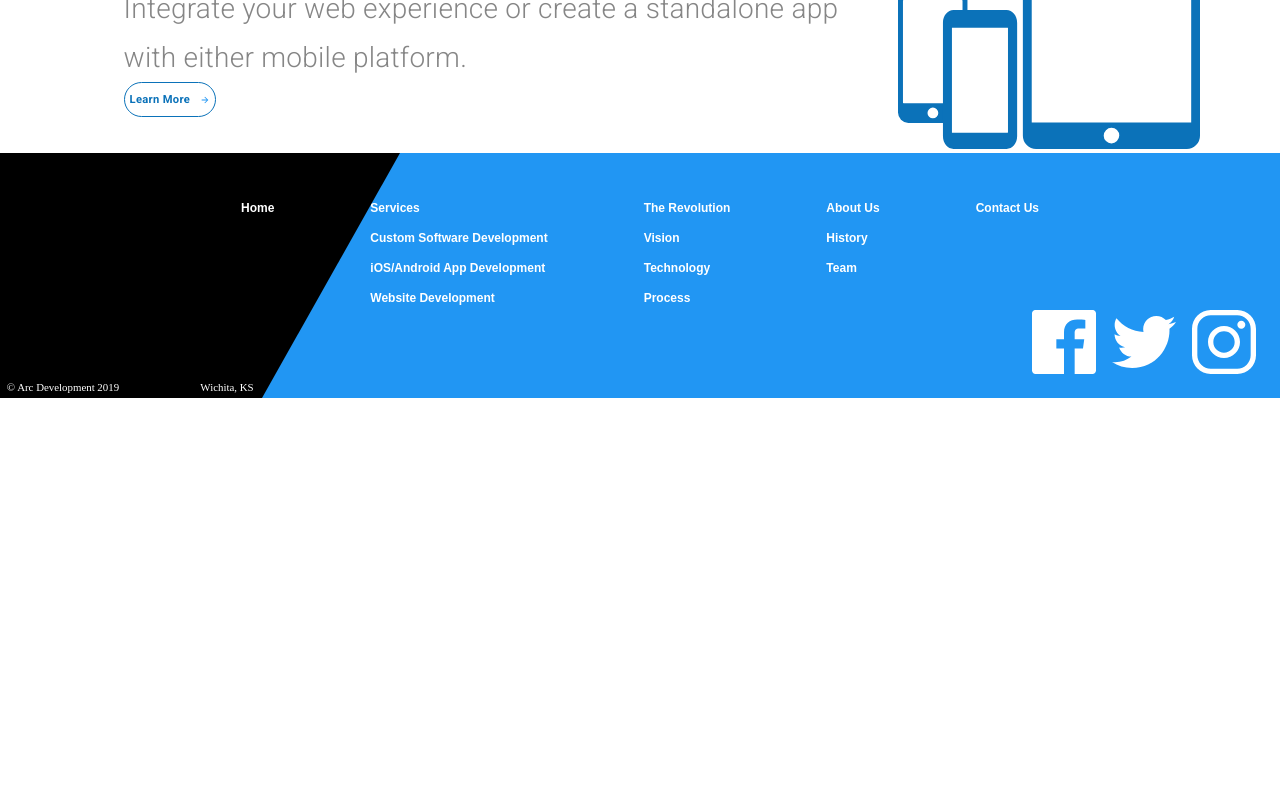
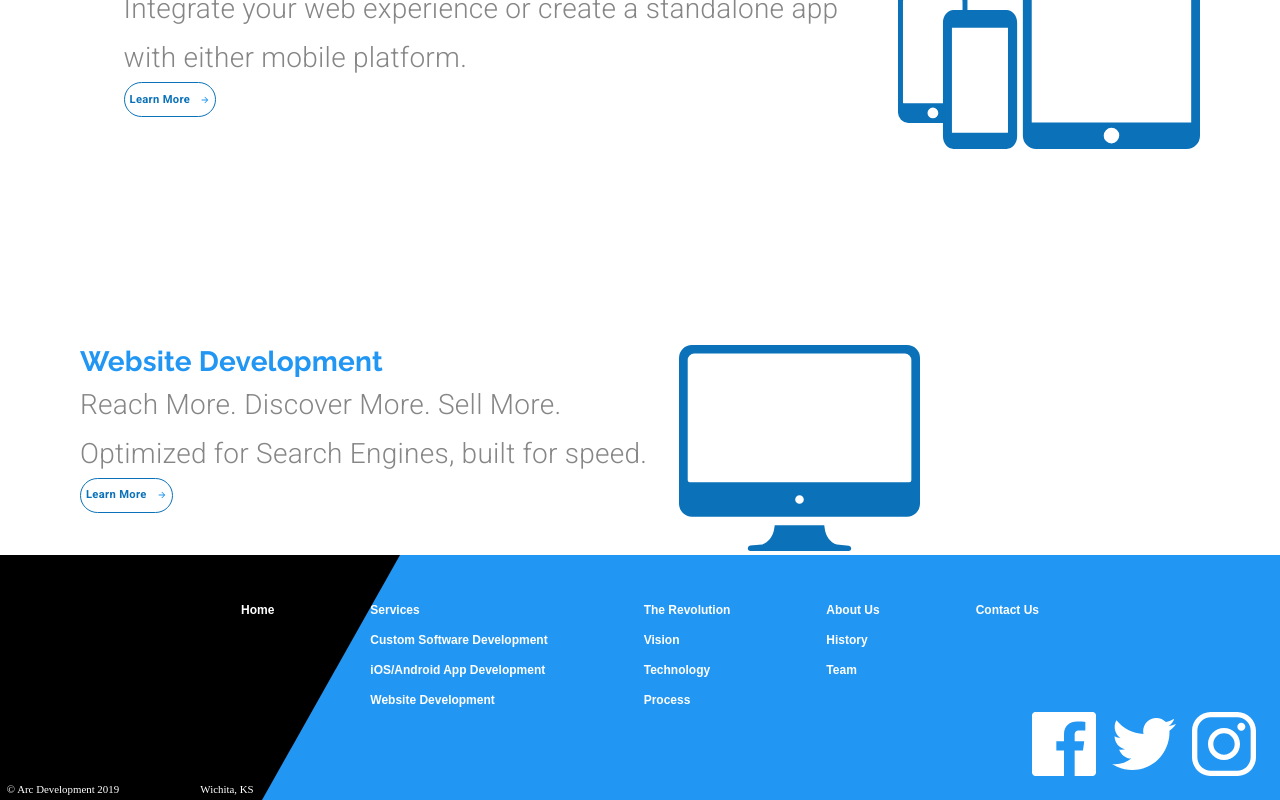
Before and after one commit to RaskovskyDavid/arcdevelopment, a React (Create React App) app: page / in a window 1280 px wide. Shown: the part 1265-2065 px from the top of the page. Before the commit the page ends 1663 px from the top, so only its background shows below. Built offline with nearby package versions, Linux system fonts and the light colour scheme.

Commit message:
11. Creating The Services Block - Website Development

```diff
--- a/src/components/LandingPage.js
+++ b/src/components/LandingPage.js
@@ -9,6 +9,7 @@ import { useMediaQuery } from '@material-ui/core';
 import animationData from '../animations/landinganimation/data.js';
 import customSoftwareIcon from '../assets/Custom Software Icon.svg';
 import mobileAppsIcon from '../assets/mobileIcon.svg';
+import websiteIcon from '../assets/websiteIcon.svg';
 import ButtonArrow from './ui/ButtonArrow.js';
 
 
@@ -183,6 +184,31 @@ export default function LandingPage() {
                 </Grid>
 
             </Grid>
+            <Grid item > {/*----- Website  Block -----*/}
+                <Grid container direction="row"
+                justify={matchesSM ? "center" : undefined}
+                 className={classes.serviceContainer}>
+                    <Grid item style={{marginLeft: matchesSM ? 0 : "5em", textAlign: matchesSM ? "center": undefined}}>
+                        <Typography variant="h4">
+                            Website Development
+                        </Typography>
+                        <Typography variant="subtitle1" className={classes.subtitle} >
+                            Reach More. Discover More. Sell More.
+                        </Typography>
+                        <Typography variant="subtitle1" >
+                            Optimized for Search Engines, built for speed.
+                        </Typography>
+                        <Button variant="outlined" className={classes.learnButton}>
+                        <span style={{marginRight: 10}} >Learn More</span>
+                        <ButtonArrow width={10} height={10} fill={theme.palette.common.blue} />
+                        </Button>
+                    </Grid>
+                    <Grid item>
+                        <img className={classes.icon} alt="website icon" src={websiteIcon} />
+                    </Grid>
+                </Grid>
+
+            </Grid>
         </Grid>
         );
 }
```
